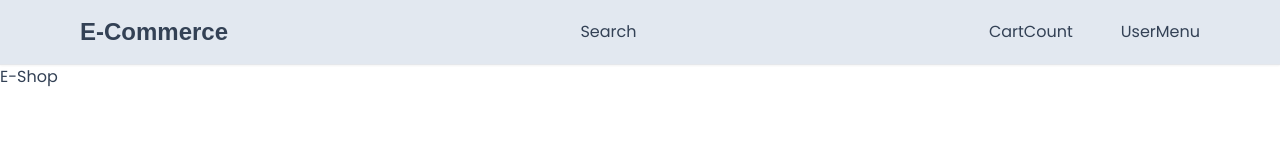
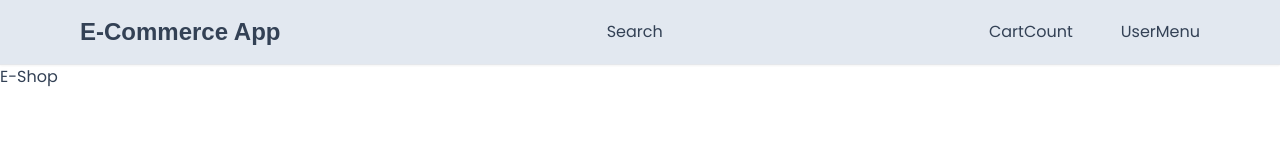
Before and after one commit to AndriyKostenko/React-FastAPI_E-Commerce_App, a Next.js app in the folder frontend/: page / in a window 1280 px wide. Shown: the top 160 px of the page. Built offline with nearby package versions, Linux system fonts and the light colour scheme; a web font is replaced by a local one.

Commit message:
upd navbar

```diff
--- a/frontend/app/components/navbar/NavBar.tsx
+++ b/frontend/app/components/navbar/NavBar.tsx
@@ -26,7 +26,7 @@ const NavBar = () => {
                                     md:gap-0">
                         {/* changing the font and adding more classes */}
                         <Link href='/' className={`${redressed.className} font-bold text-2xl`}>
-                            E-Commerce
+                            E-Commerce App
                         </Link>
 
                         {/* making hiden for smaller screens */}
```
